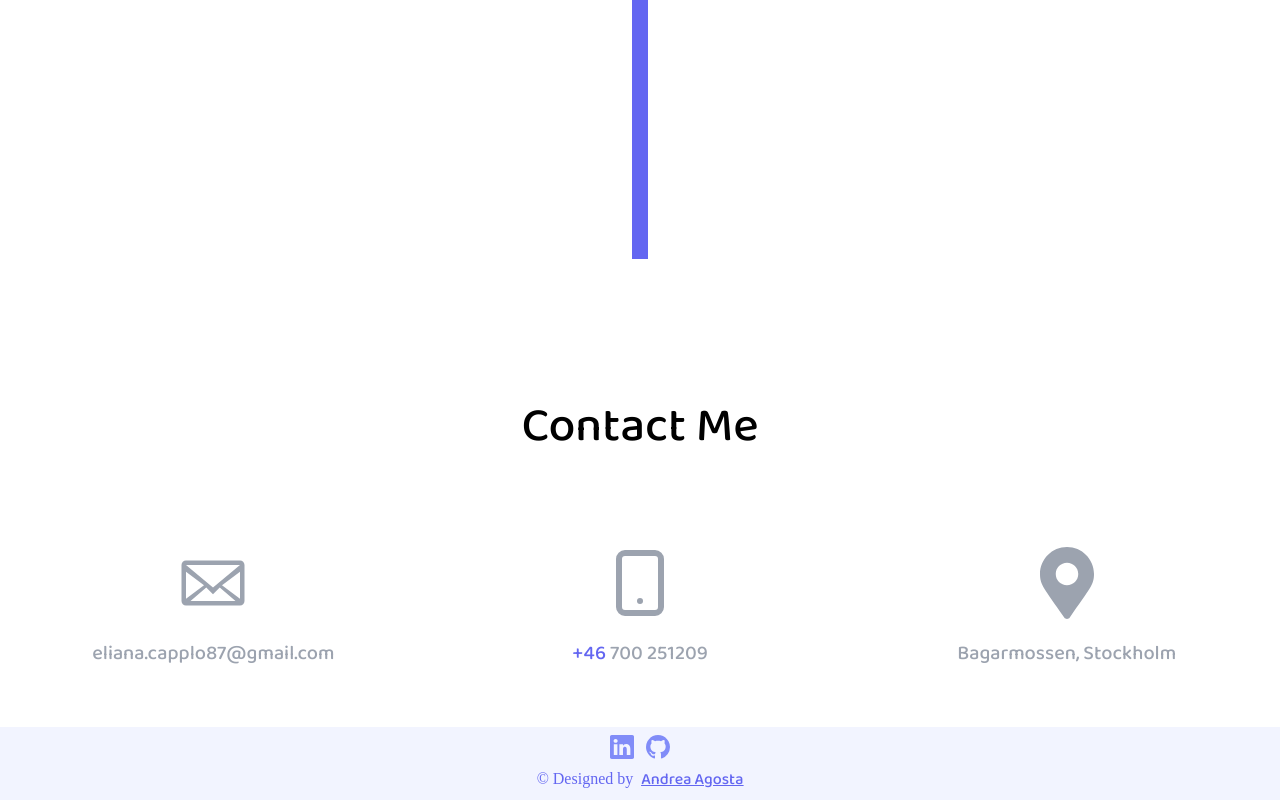
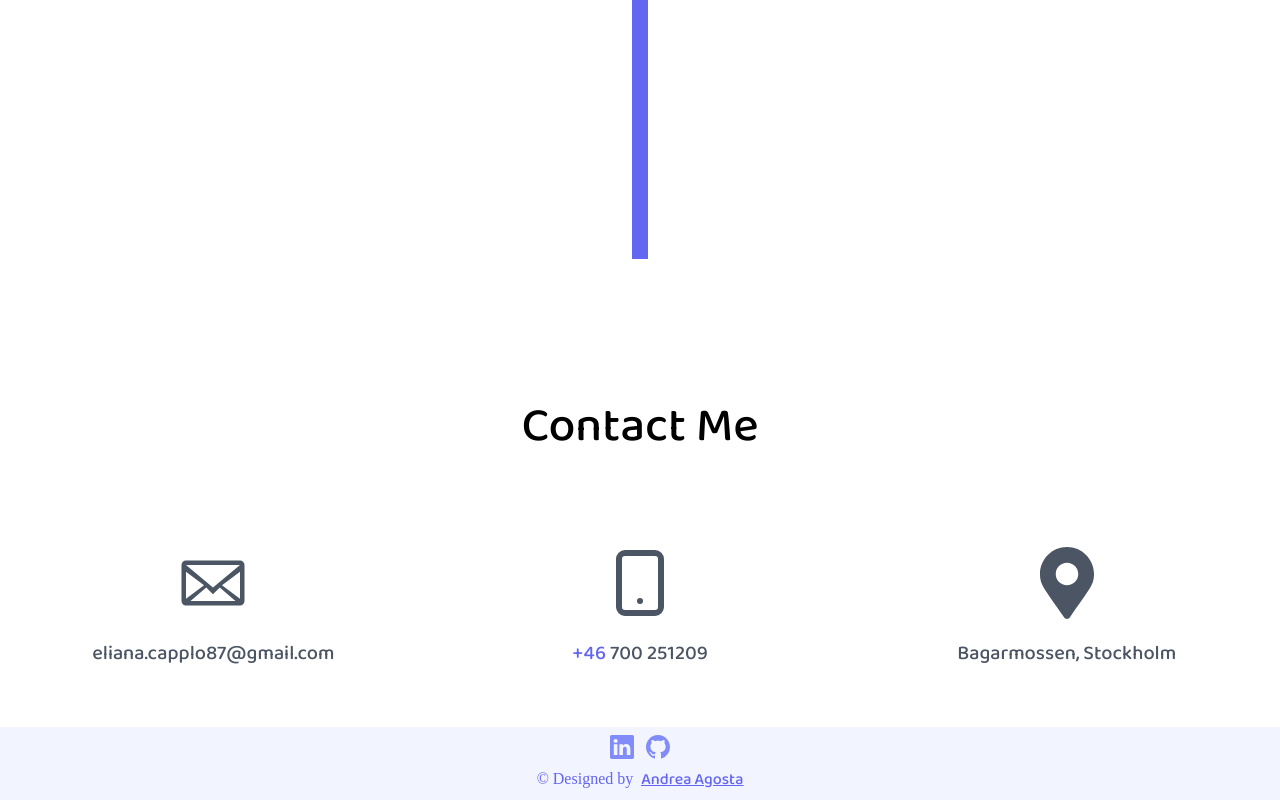
Before and after one commit to eliana1507/portfolio, a React (Create React App) app: page / in a window 1280 px wide. Shown: the part 1803-2603 px from the top of the page. Built offline with nearby package versions, Linux system fonts and the light colour scheme; a web font is replaced by a local one.

Commit message:
fix vulnerability

```diff
--- a/src/components/contact/Contacts.tsx
+++ b/src/components/contact/Contacts.tsx
@@ -13,7 +13,7 @@ export const Contact = () => {
         <div className="lg:flex">
           {
             contacts.map((contact, index) => (
-              <article className="container flex flex-col justify-center align-middle mt-10 text-gray-400" key={index}>
+              <article className="container flex flex-col justify-center align-middle mt-10 text-gray-600" key={index}>
                 <a href={contact.link} className="text-md mx-auto contact-animation">
                   <div className="dissolve-circle bg-indigo-500 blur-sm"></div>
                   {
```
Also changed, not shown: 1 other file (tests, documents, lock files or other folders).
